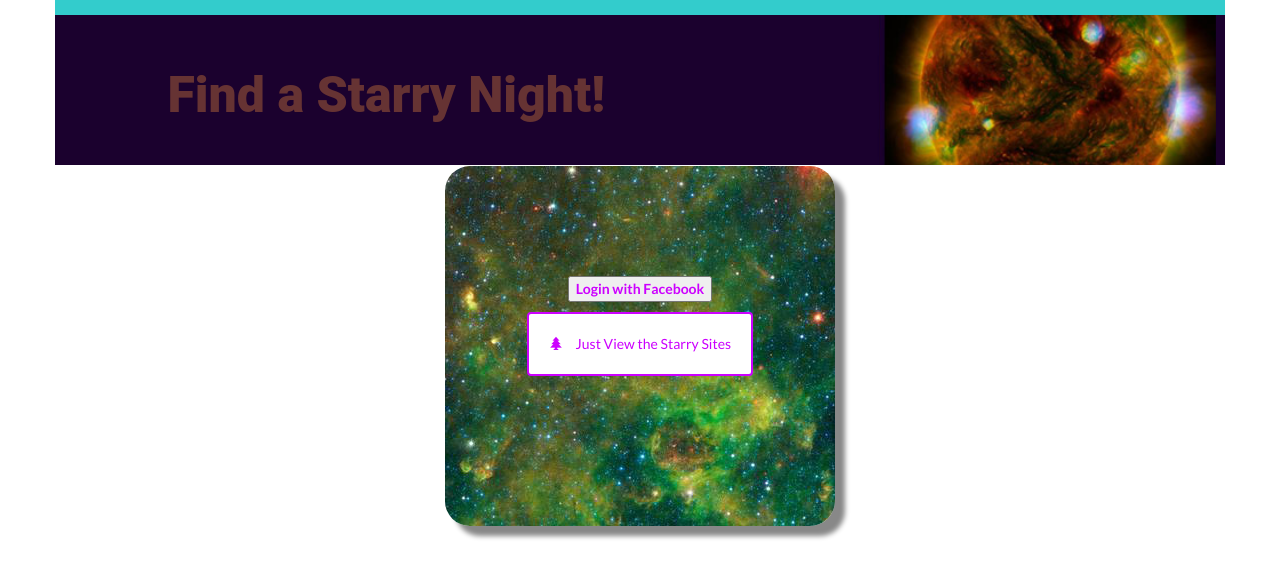
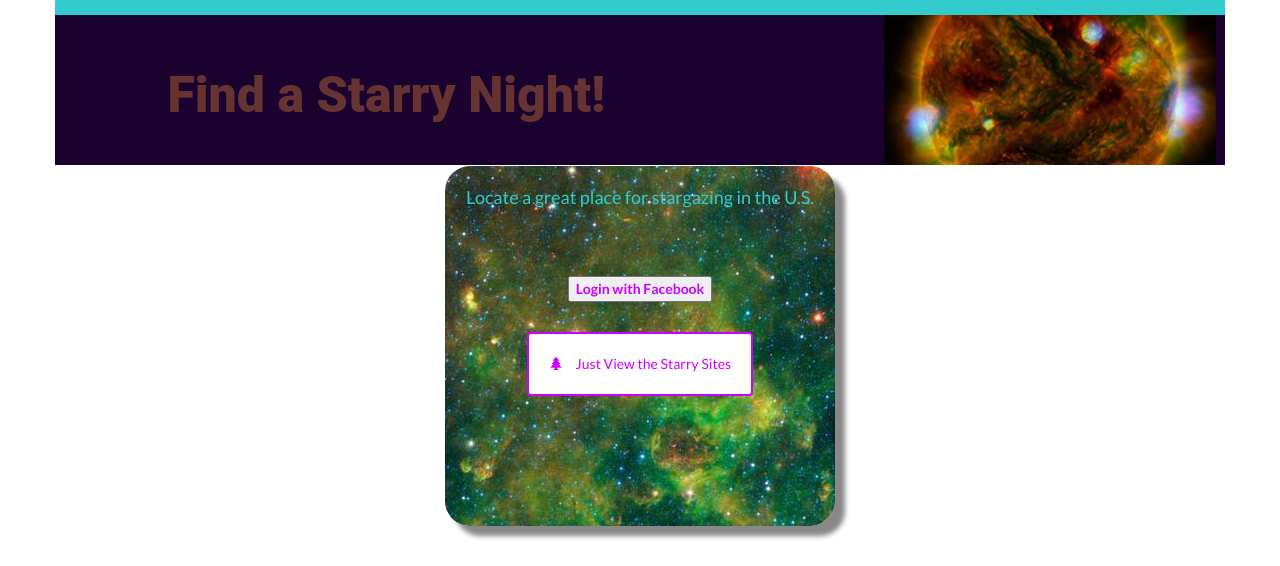
Before and after one commit to rijarobinson/starry-night, a Flask app: page /login in a window 1280 px wide. Shown: the top 566 px of the page. Run offline with Flask 2, Linux system fonts and the light colour scheme; some libraries are stand-ins or nearby versions; some web fonts are replaced.

Commit message:
Add new/changed files

```diff
--- a/main.py
+++ b/main.py
@@ -340,7 +340,10 @@ def addState():
 # Edit a state
 @app.route('/state/<int:state_id>/edit/', methods=['GET', 'POST'])
 def editState(state_id):
-    if 'username' not in login_session:
+    try:
+        if 'username' not in login_session:
+            return redirect('/login')
+    except:
         return redirect('/login')
     currentUserID = login_session['user_id']
     allowedToEdit = thisStateOwner(login_session['user_id'], state_id)
@@ -357,8 +360,7 @@ def editState(state_id):
             return render_template('editState.html', state=editedState,
                                    currentUserID=currentUserID)
     else:
-        flash('Only the owner can edit this state. Allowed to edit: %s' %
-              allowedToEdit)
+        flash("Only the owner can edit this state.")
         return redirect('/state/')
 
 
@@ -515,10 +517,13 @@ def newSiteNoState():
 
 
 # Edit a site
-@app.route('/state/<int:state_id>/site/<int:site_id>/edit',
+@app.route('/state/<int:state_id>/site/<int:site_id>/edit/',
            methods=['GET', 'POST'])
 def editSite(state_id, site_id):
-    if 'username' not in login_session:
+    try:
+        if 'username' not in login_session:
+            return redirect('/login')
+    except:
         return redirect('/login')
     currentUserID = login_session['user_id']
     allowedToEdit = thisSiteOwner(login_session['user_id'], site_id)
@@ -559,8 +564,7 @@ def editSite(state_id, site_id):
                                    state_list=state_list,
                                    currentUserID=currentUserID)
     else:
-        flash('Only the owner can edit this site. Allowed to edit: %s'
-              % allowedToEdit)
+        flash("Only the owner can edit this site.")
         return redirect('/state/%s/site/' % state_id)
 
 
@@ -568,7 +572,10 @@ def editSite(state_id, site_id):
 @app.route('/state/<int:state_id>/site/<int:site_id>/delete',
            methods=['GET', 'POST'])
 def deleteSite(state_id, site_id):
-    if 'username' not in login_session:
+    try:
+        if 'username' not in login_session:
+            return redirect('/login')
+    except:
         return redirect('/login')
     currentUserID = login_session['user_id']
     allowedToDelete = thisSiteOwner(login_session['user_id'], site_id)
@@ -584,8 +591,7 @@ def deleteSite(state_id, site_id):
             return render_template('deleteSite.html', site=siteToDelete,
                                    currentUserID=currentUserID)
     else:
-        flash('Only the owner can delete this site. Allowed to edit: %s'
-              % allowedToDelete)
+        flash("Only the owner can delete this site.")
         return redirect('/state/%s/site/' % state_id)
 
 
--- a/static/styles.css
+++ b/static/styles.css
@@ -48,6 +48,10 @@ a {
 	padding-top: 30px;
 }
 
+.pad-button-bottom {
+	padding-bottom: 20px;
+}
+
 .padding-bottom {
 	padding-bottom: 30px;
 }
@@ -73,13 +77,23 @@ a {
 }
 
 .btn.delete {
-	border-color: #aaaaaa;
-	color: #aaaaaa;
+	border-color: #AAA;
+	color: #AAA;
 }
 
 .btn.delete:hover {
-	border-color: #aaaaaa;
+	border-color: #AAA;
 	color: red;
+}
+
+.btn.cancel {
+	border-color: #FFF;
+	color: #FFF;
+}
+
+.btn.cancel:hover {
+	border-color: #FFF;
+	color: #FFF;
 }
 
 .glyphicon {
--- a/templates/deleteState.html
+++ b/templates/deleteState.html
@@ -5,7 +5,7 @@
         <div class="col-md-1"></div>
         <div class="col-md-10">
             <h2> Are you sure you want to delete {{state.name}}?</h2>
-            <form action="'deleteState', state_id = state.id" method = 'post'>
+            <form action="#" method='post'>
                 <button type="submit" class="btn btn-default delete" id="submit" type="submit">
                     <span class="glyphicon glyphicon-trash" aria-hidden="true"></span>
                         Delete
--- a/templates/login.html
+++ b/templates/login.html
@@ -9,62 +9,14 @@
             <h1>Find a Starry Night!</h1>
         </div>
     </div>
-
-    <!-- GOOGLE PLUS SIGN IN-->
     <div class="row">
-        <div class = "col-md-12"></div>
+        <div class="col-md-12"></div>
     </div>
-    <div class = "row">
-        <div class = "col-md-4"></div>
-        <div class = "col-md-4 starry-image text-center" title="Image of Age-Defying Star">
-            <div class = "row login-box"></div>
-            <div id="signInButton">
-                <span class="g-signin"
-                      data-scope="openid email"
-                      data-clientid="775221067790-dp58ft0mb0sds1282ju4iacem69vtjoa.apps.googleusercontent.com"
-                      data-redirecturi="postmessage"
-                      data-accesstype="offline"
-                      data-cookiepolicy="single_host_origin"
-                      data-callback="signInCallback"
-                      data-approvalprompt="force">
-                </span>
-            </div>
-        <div id="result"></div>
-
-    <script>
-        function signInCallback(authResult) {
-            if (authResult['code']) {
-                // Hide the sign-in buttons now that the user is authorized
-                $("#signInButton").attr("style", "display: none");
-                $("#fbSignInButton").attr("style", "display: none");
-                $("#nonSignInButton").attr("style", "display: none");
-                // Send the one-time-use code to the server, if the server responds,
-                // write a 'login successful' message to the web page and then redirect back to the main states page
-                $.ajax({
-                    type: "POST",
-                    url: "/gconnect?state={{STATE}}",
-                    processData: false,
-                    data: authResult["code"],
-                    contentType: "application/octet-stream; charset=utf-8",
-                    success: function(result) {
-                    // Handle or verify the server response if necessary.
-                    if (result) {
-                        $("#result").html("<h3>Login Successful!</br>" + result + "</h3></br><h3>Sending you to main page...</h3>")
-                        setTimeout(function() {
-                        window.location.href = "/state";
-                        }, 4000);
-                }
-                else if (authResult["error"]) {
-                console.log("There was an error: " + authResult["error"]);
-                }
-                else {
-                    $("#result").html("Failed to make a server-side call. Check your configuration and console.");
-                }
-            }
-            });
-        } }
-    </script>
-    <!--End of google Plus SIGN IN-->
+    <div class="row">
+        <div class="col-md-4">
+        </div>
+        <div class="col-md-4 starry-image text-center" title="Image of Age-Defying Star">
+            <div class="row login-box"><h3>Locate a great place for stargazing in the U.S.</h3></div>
 
     <!--FB sign in-->
     <script>
@@ -117,16 +69,71 @@
     </script>
 
             <div id="fbSignInButton">
-                <div id = 'fb-root text-center'>
+                <div id="fb-root text-center">
+                    <div class="pad-button-bottom">
                     <button>
                         <fb:login-button scope="public_profile,email" onlogin="sendTokenToServer();">
-                            <a href = "javascript:sendTokenToServer();">
+                            <a href="javascript:sendTokenToServer();">
                                 Login with Facebook
                             </a>
                         </fb:login-button>
                     </button>
                 </div>
+                </div>
             </div>
+    <!--end of FB login-->
+
+
+    <!-- GOOGLE PLUS SIGN IN-->
+            <div id="signInButton">
+                <span class="g-signin"
+                      data-scope="openid email"
+                      data-clientid="775221067790-dp58ft0mb0sds1282ju4iacem69vtjoa.apps.googleusercontent.com"
+                      data-redirecturi="postmessage"
+                      data-accesstype="offline"
+                      data-cookiepolicy="single_host_origin"
+                      data-callback="signInCallback"
+                      data-approvalprompt="force">
+                </span>
+            </div>
+        <div id="result"></div>
+
+    <script>
+        function signInCallback(authResult) {
+            if (authResult['code']) {
+                // Hide the sign-in buttons now that the user is authorized
+                $("#signInButton").attr("style", "display: none");
+                $("#fbSignInButton").attr("style", "display: none");
+                $("#nonSignInButton").attr("style", "display: none");
+                // Send the one-time-use code to the server, if the server responds,
+                // write a 'login successful' message to the web page and then redirect back to the main states page
+                $.ajax({
+                    type: "POST",
+                    url: "/gconnect?state={{STATE}}",
+                    processData: false,
+                    data: authResult["code"],
+                    contentType: "application/octet-stream; charset=utf-8",
+                    success: function(result) {
+                    // Handle or verify the server response if necessary.
+                    if (result) {
+                        $("#result").html("<h3>Login Successful!</br>" + result + "</h3></br><h3>Sending you to main page...</h3>")
+                        setTimeout(function() {
+                        window.location.href = "/state";
+                        }, 4000);
+                }
+                else if (authResult["error"]) {
+                console.log("There was an error: " + authResult["error"]);
+                }
+                else {
+                    $("#result").html("Failed to make a server-side call. Check your configuration and console.");
+                }
+            }
+            });
+        } }
+    </script>
+    <!--End of google Plus SIGN IN-->
+
+    <!--View info without loggin in-->
             <div id="nonSignInButton">
                 <h4>
                     <a href="{{url_for('showStates')}}">
@@ -141,4 +148,5 @@
         <div class = "col-md-4">
         </div>
     </div>
+
 {% endblock %}
--- a/templates/main.html
+++ b/templates/main.html
@@ -4,7 +4,7 @@
 		<link rel="stylesheet" href="//netdna.bootstrapcdn.com/bootstrap/3.1.1/css/bootstrap.min.css">
 		<link href="https://fonts.googleapis.com/css?family=Baloo+Da" rel="stylesheet">
 		<link href="https://fonts.googleapis.com/css?family=Lato:400,400italic,700,700italic,900,900italic" rel="stylesheet">
-		<link rel="stylesheet" type="text/css" href="/static/styles.css?1.2">
+		<link rel="stylesheet" type="text/css" href="/static/styles.css?1.1">
 		<script src="//ajax.googleapis.com/ajax/libs/jquery/1.8.2/jquery.min.js"></script>
 		<script src="//apis.google.com/js/platform.js?onload=start"></script>
 	</head>
--- a/templates/states.html
+++ b/templates/states.html
@@ -21,6 +21,10 @@
             {% endif %}
         {% endwith %}
     </div>
+    <div class="row">
+        <div class="col-md-12 text-center">
+            <h3>Locate a great place for stargazing in the U.S.</h3>
+        </div>
     <div class="row">
         <div class="col-md-6">
             <h2>States that have sites listed</h2>
@@ -46,6 +50,7 @@
             {% endfor %}
             <div class="padding-top">
                 {% if currentUserID == 1 %}
+                Note to Administrator: 50 States are loaded plus the District of Columbia. Do not use Add New State option unless you need to add a U.S. Territory.</br>
                     <a href="{{url_for('addState')}}">
                         <button class="btn btn-default padding-top" id="new-state" type="button">
                             <span class="glyphicon glyphicon-star" aria-hidden="true"></span>
```
Also changed, not shown: README.md (added), starry-night.db, 2 other files.
